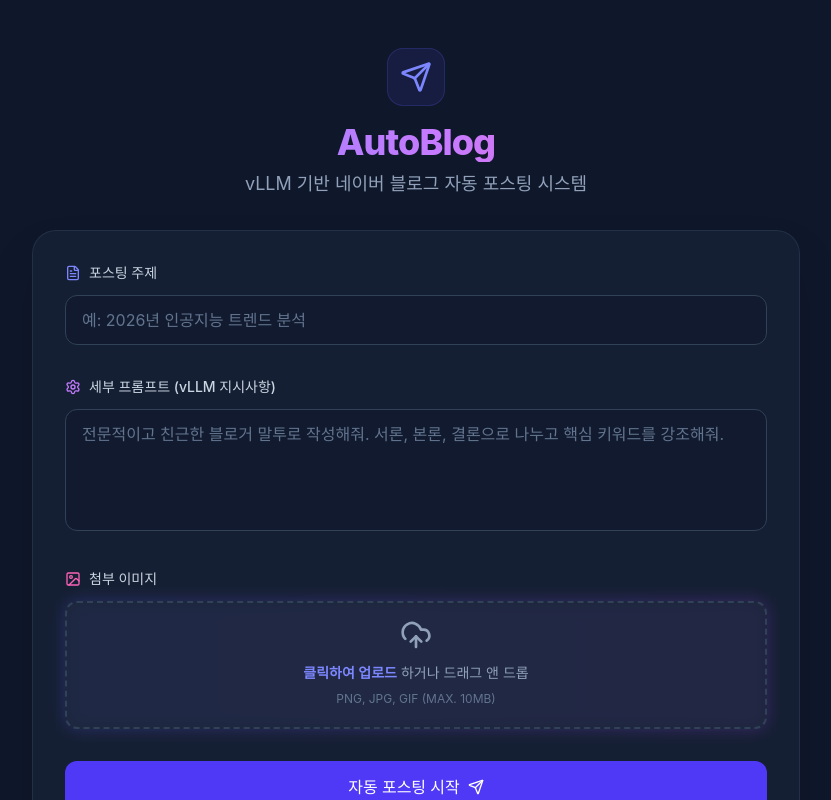
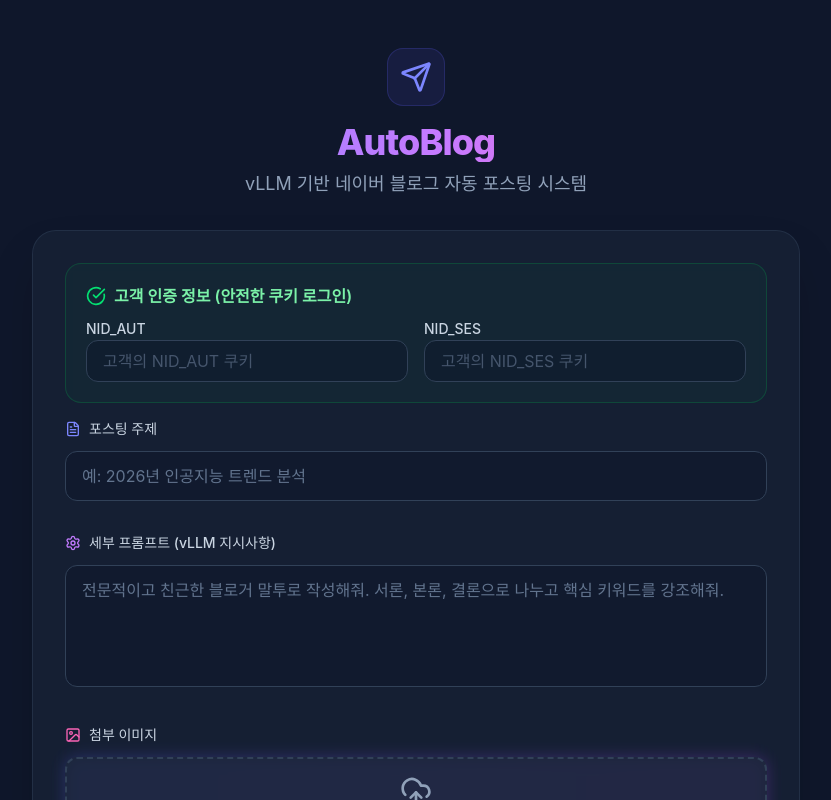
Before and after one commit to ohkst/badablogpost, a React (Vite) app in the folder frontend/: page / in a window 1280 px wide. Shown: the top 800 px of the page, without its empty margins (224-1055 px from the left). Built offline with nearby package versions, Linux system fonts and the light colour scheme.

Commit message:
feat: add multi-customer support via NID_AUT and NID_SES cookies

```diff
--- a/frontend/src/App.jsx
+++ b/frontend/src/App.jsx
@@ -5,7 +5,9 @@ import { Send, UploadCloud, FileText, Settings, Image as ImageIcon, CheckCircle,
 function App() {
   const [formData, setFormData] = useState({
     topic: '',
-    prompt: ''
+    prompt: '',
+    nid_aut: '',
+    nid_ses: ''
   });
   const [image, setImage] = useState(null);
   const [status, setStatus] = useState('idle'); // idle, loading, success, error
@@ -29,6 +31,8 @@ function App() {
     const data = new FormData();
     data.append('topic', formData.topic);
     data.append('prompt', formData.prompt);
+    data.append('nid_aut', formData.nid_aut);
+    data.append('nid_ses', formData.nid_ses);
     if (image) {
       data.append('image', image);
     }
@@ -63,6 +67,40 @@ function App() {
         {/* Main Card */}
         <div className="bg-slate-800/50 backdrop-blur-xl border border-slate-700/50 rounded-3xl p-8 shadow-2xl">
           <form onSubmit={handleSubmit} className="space-y-8">
+
+            {/* Naver Cookie Inputs */}
+            <div className="p-5 bg-green-500/5 border border-green-500/20 rounded-2xl space-y-4 mb-4">
+              <div className="flex items-center space-x-2 mb-2">
+                <CheckCircle className="w-5 h-5 text-green-400" />
+                <h3 className="text-md font-semibold text-green-300">고객 인증 정보 (안전한 쿠키 로그인)</h3>
+              </div>
+              <div className="grid grid-cols-1 sm:grid-cols-2 gap-4">
+                <div className="space-y-2">
+                  <label className="text-sm font-medium text-slate-300">NID_AUT</label>
+                  <input
+                    type="password"
+                    name="nid_aut"
+                    value={formData.nid_aut}
+                    onChange={handleChange}
+                    placeholder="고객의 NID_AUT 쿠키"
+                    className="w-full bg-slate-900/50 border border-slate-700 rounded-xl px-4 py-2 text-slate-200 focus:outline-none focus:ring-2 focus:ring-green-500 transition-all placeholder:text-slate-600"
+                    required
+                  />
+                </div>
+                <div className="space-y-2">
+                  <label className="text-sm font-medium text-slate-300">NID_SES</label>
+                  <input
+                    type="password"
+                    name="nid_ses"
+                    value={formData.nid_ses}
+                    onChange={handleChange}
+                    placeholder="고객의 NID_SES 쿠키"
+                    className="w-full bg-slate-900/50 border border-slate-700 rounded-xl px-4 py-2 text-slate-200 focus:outline-none focus:ring-2 focus:ring-green-500 transition-all placeholder:text-slate-600"
+                    required
+                  />
+                </div>
+              </div>
+            </div>
 
             {/* Topic Input */}
             <div className="space-y-3">
```
Also changed, not shown: 2 other files (tests, documents, lock files or other folders).
